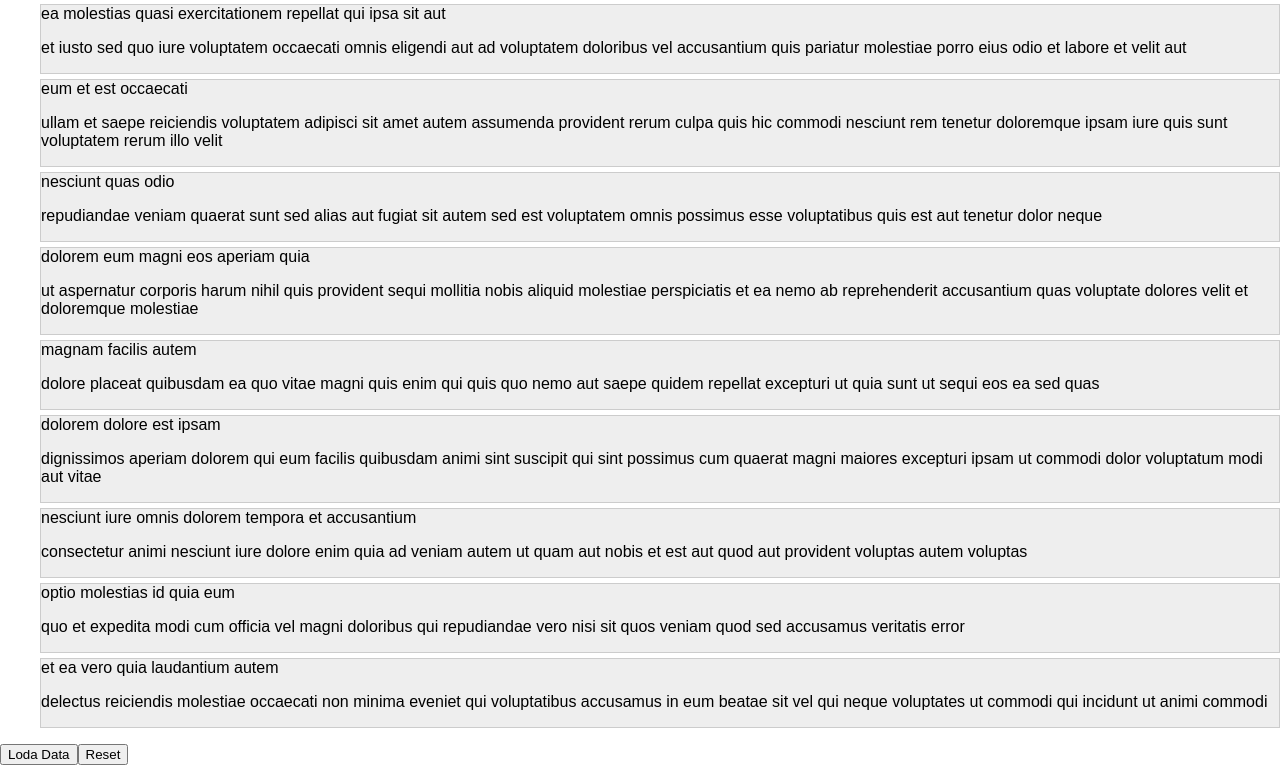
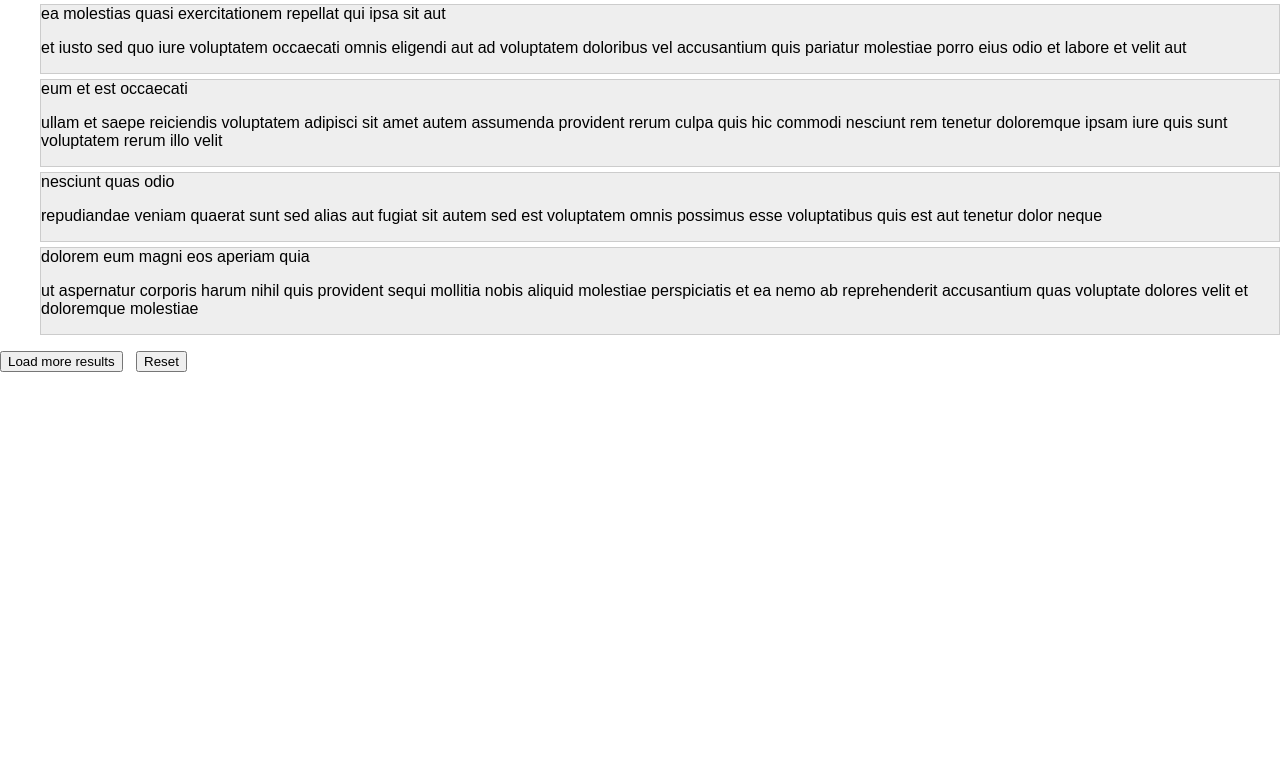
Before and after one commit to venkatcv/LoazyLoad-React, a React (Create React App) app: page / in a window 1280 px wide. Shown: the part 870-1635 px from the top of the page. After the commit the page ends 1242 px from the top, so only its background shows below. Built offline with nearby package versions, Linux system fonts and the light colour scheme.

Commit message:
Add files via upload

```diff
--- a/src/containers/LazyLoad.js
+++ b/src/containers/LazyLoad.js
@@ -5,24 +5,25 @@ import * as Source from '../components/DataSoruce';
 
 class LazyLoad extends Component {
     state ={
-        limit:10
+        limit:5
     }
     render(){
         return (
             <div>
             <Placeholder data={Source.Data} limit={this.state.limit}/>
-            <button onClick={() => {this.LoadDataHandler(this.state.limit)}}>Loda Data</button>
-            <button onClick={() => {this.Reset(10)}}>Reset</button>
+            <button class="btn btn-primary active" onClick={() => {this.LoadDataHandler(this.state.limit)}}>Load more results</button>
+			<span> &nbsp; </span>
+            <button class="btn btn-primary btn-info" onClick={() => {this.Reset(5)}}>Reset</button>
             </div>
         )
     }
 
     LoadDataHandler = (e) =>{
-      let  loadCount =  e+10;
+      let  loadCount =  e+6;
       this.setState({limit:loadCount});
     }
     Reset = (e) =>{
-      this.setState({limit:10});
+      this.setState({limit:5});
     }
 }
 
```
